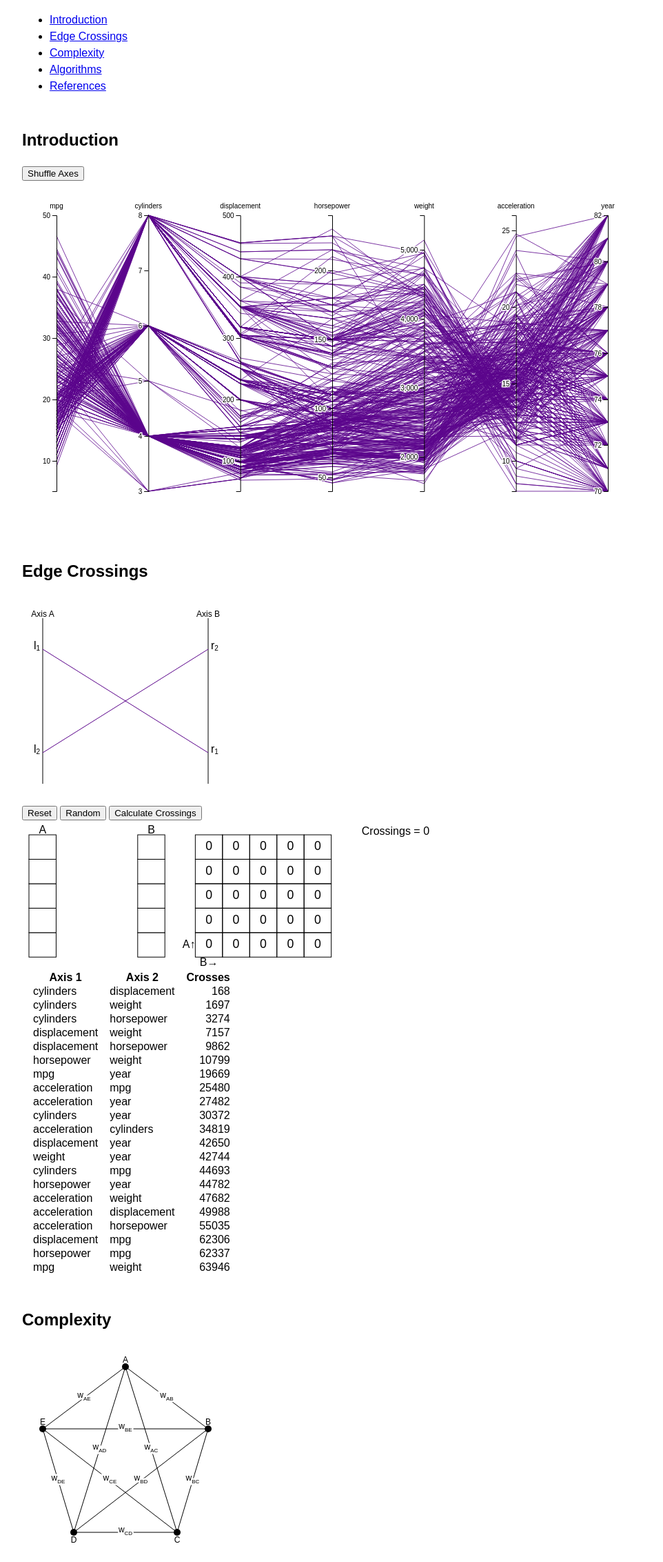
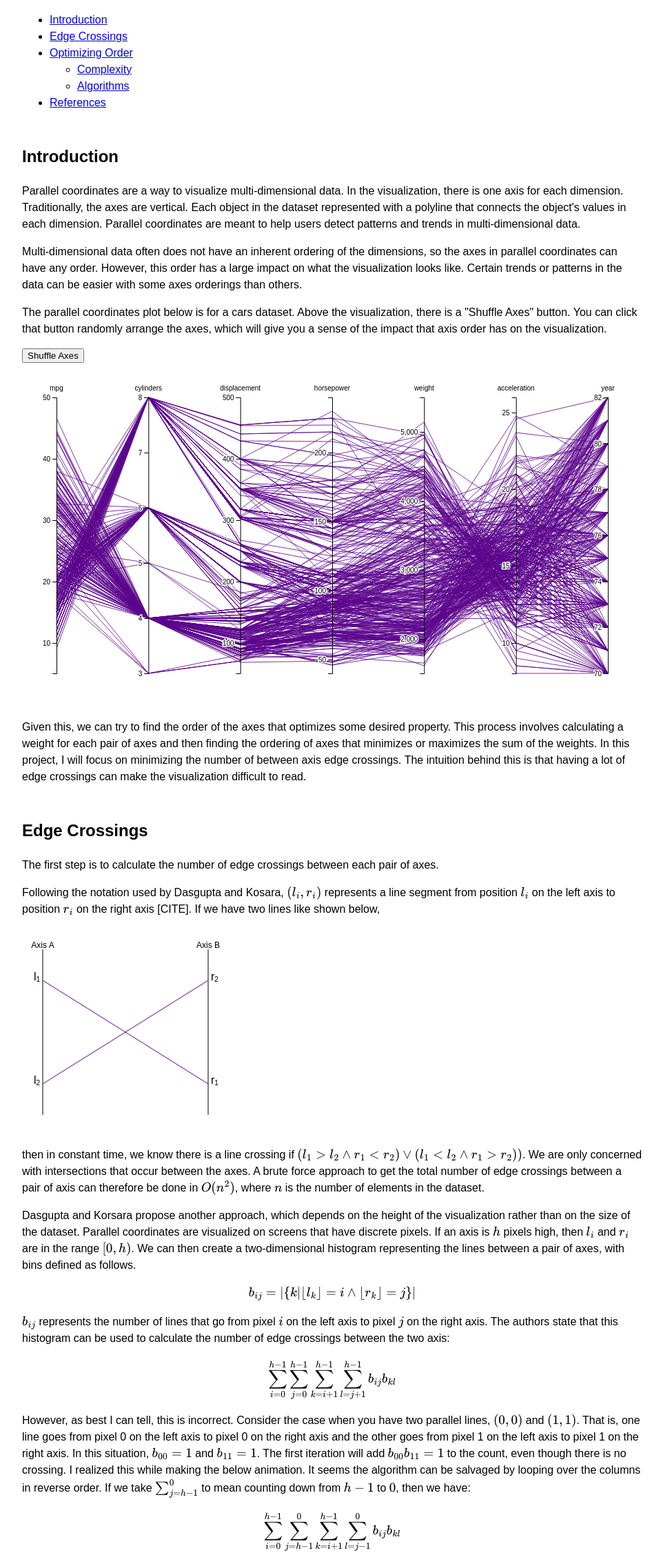
Before and after one commit to DanielKerrigan/algs-2-project, a plain HTML site: page index.html in a window 1280 px wide. Shown: the part 199-2463 px from the top of the page at 69% size, without its empty margins (158-1120 px from the left). Drawn offline with nearby package versions, Linux system fonts and the light colour scheme.

Commit message:
adding text for intro and edge crossings sections

```diff
--- a/index.html
+++ b/index.html
@@ -5,6 +5,9 @@
         <title>Parallel Coordinates</title>
 
         <link rel="stylesheet" href="style.css">
+
+        <!--<script src="https://polyfill.io/v3/polyfill.min.js?features=es6"></script>-->
+        <script id="MathJax-script" async src="https://cdn.jsdelivr.net/npm/mathjax@3/es5/tex-mml-chtml.js"></script>
 
         <script src="d3/d3.js" defer></script>
         <script src="d3/d3-array.js" defer></script>
@@ -28,8 +31,12 @@
             <ul>
                 <li><a href="#intro">Introduction</a></li>
                 <li><a href="#edge-crossings">Edge Crossings</a></li>
-                <li><a href="#complexity">Complexity</a></li>
-                <li><a href="#algorithms">Algorithms</a></li>
+                <li><a href="#optimizing-order">Optimizing Order</a>
+                  <ul>
+                    <li><a href="#complexity">Complexity</a></li>
+                    <li><a href="#algorithms">Algorithms</a></li>
+                  </ul>
+                </li>
                 <li><a href="#references">References</a></li>
             </ul>
         </nav>
@@ -37,16 +44,73 @@
         <main>
             <section id="intro">
                 <h2>Introduction</h2>
+
+                <p>
+                  Parallel coordinates are a way to visualize multi-dimensional data. In the visualization, there is one axis for each dimension. Traditionally, the axes are vertical. Each object in the dataset represented with a polyline that connects the object's values in each dimension. Parallel coordinates are meant to help users detect patterns and trends in multi-dimensional data.
+                </p>
+
+                <p>
+                  Multi-dimensional data often does not have an inherent ordering of the dimensions, so the axes in parallel coordinates can have any order. However, this order has a large impact on what the visualization looks like. Certain trends or patterns in the data can be easier with some axes orderings than others.
+                </p>
+
+                <p>
+                  The parallel coordinates plot below is for a cars dataset. Above the visualization, there is a "Shuffle Axes" button. You can click that button randomly arrange the axes, which will give you a sense of the impact that axis order has on the visualization.
+                </p>
+
                 <div>
                   <button id="shuffle">Shuffle Axes</button>
                   <div id="pc1"></div>
                 </div>
+
+                <p>
+                  Given this, we can try to find the order of the axes that optimizes some desired property. This process involves calculating a weight for each pair of axes and then finding the ordering of axes that minimizes or maximizes the sum of the weights. In this project, I will focus on minimizing the number of between axis edge crossings. The intuition behind this is that having a lot of edge crossings can make the visualization difficult to read.
+                </p>
             </section>
 
             <section id="edge-crossings">
                 <h2>Edge Crossings</h2>
 
+                <p>
+                  The first step is to calculate the number of edge crossings between each pair of axes.
+                </p>
+
+                <p>
+                  Following the notation used by Dasgupta and Kosara, \((l_i, r_i)\) represents a line segment from position \(l_i\) on the left axis to position \(r_i\) on the right axis [CITE]. If we have two lines like shown below,
+                </p>
+
                 <img src="diagrams/edge-crossing.svg">
+
+                <p>
+                  then in constant time, we know there is a line crossing if \((l_1 > l_2 \wedge r_1 < r_2) \vee (l_1 < l_2 \wedge r_1 > r_2))\). We are only concerned with intersections that occur between the axes. A brute force approach to get the total number of edge crossings between a pair of axis can therefore be done in \(O(n^2)\), where \(n\) is the number of elements in the dataset.
+                </p>
+
+                <p>
+                  Dasgupta and Korsara propose another approach, which depends on the height of the visualization rather than on the size of the dataset. Parallel coordinates are visualized on screens that have discrete pixels. If an axis is  \(h\) pixels high, then \(l_i\) and \(r_i\) are in the range \([0, h)\). We can then create a two-dimensional histogram representing the lines between a pair of axes, with bins defined as follows.
+                </p>
+
+                <p>\[b_{ij} = |\{ k | \lfloor l_k \rfloor = i \wedge \lfloor r_k \rfloor = j\}|\]</p>
+
+                <p>\(b_{ij}\) represents the number of lines that go from pixel \(i\) on the left axis to pixel \(j\) on the right axis. The authors state that this histogram can be used to calculate the number of edge crossings between the two axis:</p>
+
+                <p>
+                  \[\sum_{i=0}^{h-1} \sum_{j=0}^{h-1} \sum_{k=i+1}^{h-1} \sum_{l=j+1}^{h-1} b_{ij}b_{kl}\]
+                </p>
+
+                <p>
+                  However, as best I can tell, this is incorrect. Consider the case when you have two parallel lines, \((0, 0)\) and \((1, 1)\). That is, one line goes from pixel 0 on the left axis to pixel 0 on the right axis and the other goes from pixel 1 on the left axis to pixel 1 on the right axis. In this situation, \(b_{00} = 1\) and \(b_{11} = 1\). The first iteration will add \(b_{00}b_{11} = 1\) to the count, even though there is no crossing. I realized this while making the below animation. It seems the algorithm can be salvaged by looping over the columns in reverse order. If we take \(\sum_{j=h-1}^{0}\) to mean counting down from \(h-1\) to \(0\), then we have:
+                </p>
+
+                <p>
+                  \[\sum_{i=0}^{h-1} \sum_{j=h-1}^{0} \sum_{k=i+1}^{h-1} \sum_{l=j-1}^{0} b_{ij}b_{kl}\]
+                </p>
+
+                <p>
+                  This algorithm is \(O(h^4)\), though as the authors note, \(b_{ij}\) is often 0, which reduces the amount of work needed to be done.
+                </p>
+
+                <p>
+                  Below is an animation to see how the algorithm works, inspired by Fig. 1 in [CITE]. In this example, there are two axes, A and B, that are each 5 pixels high. To add an edge, you first click on a pixel in one axis and then click on a pixel in the other axes. Or, you can click the "Random" button to add random edges. As add edges, the histogram to the right will update. Clicking "Calculate Crossings" will animate the steps the algorithm takes. \(b_{ij}\) is shown in blue and \(b_{kl}\) is shown in red when there is no crossing or green when there is a crossing.
+                </p>
 
                 <div id="edge-histogram">
                   <div id ="histogram-controls">
@@ -55,6 +119,10 @@
                     <button id="calc-ec">Calculate Crossings</button>
                   </div>
                 </div>
+
+                <p>
+                  We can run our edge crossing algorithm of choice to get the number of crossings between each possible pair of axes. The below table shows the results for the cars dataset.
+                </p>
 
                 <div id="edge-crossing-matrix">
                   <table>
@@ -71,15 +139,19 @@
                 </div>
             </section>
 
-            <section id="complexity">
-                <h2>Complexity</h2>
+            <section id="optimizing-order">
+              <h2>Optimizing Order</h2>
+
+              <section id="complexity">
+                <h3>Complexity</h3>
                 <img src="diagrams/k5.svg">
                 <img src="diagrams/k5-tsp.svg">
-            </section>
+              </section>
 
+              <section id="algorithms">
+                <h3>Algorithms</h3>
+              </section>
 
-            <section id="algorithms">
-                <h2>Algorithms</h2>
             </section>
 
             <section id="references">
--- a/visualizations/histogram-interactive.js
+++ b/visualizations/histogram-interactive.js
@@ -137,7 +137,7 @@ function histogramInteractive(div) {
 
   function secondSetup() {
     second.append('text')
-        .attr('x', 0)
+        .attr('x', -2)
         .attr('y', height - y.bandwidth() / 2)
         .attr('text-anchor', 'end')
         .attr('dominant-baseline', 'middle')
```
Also changed, not shown: 1 other file.
